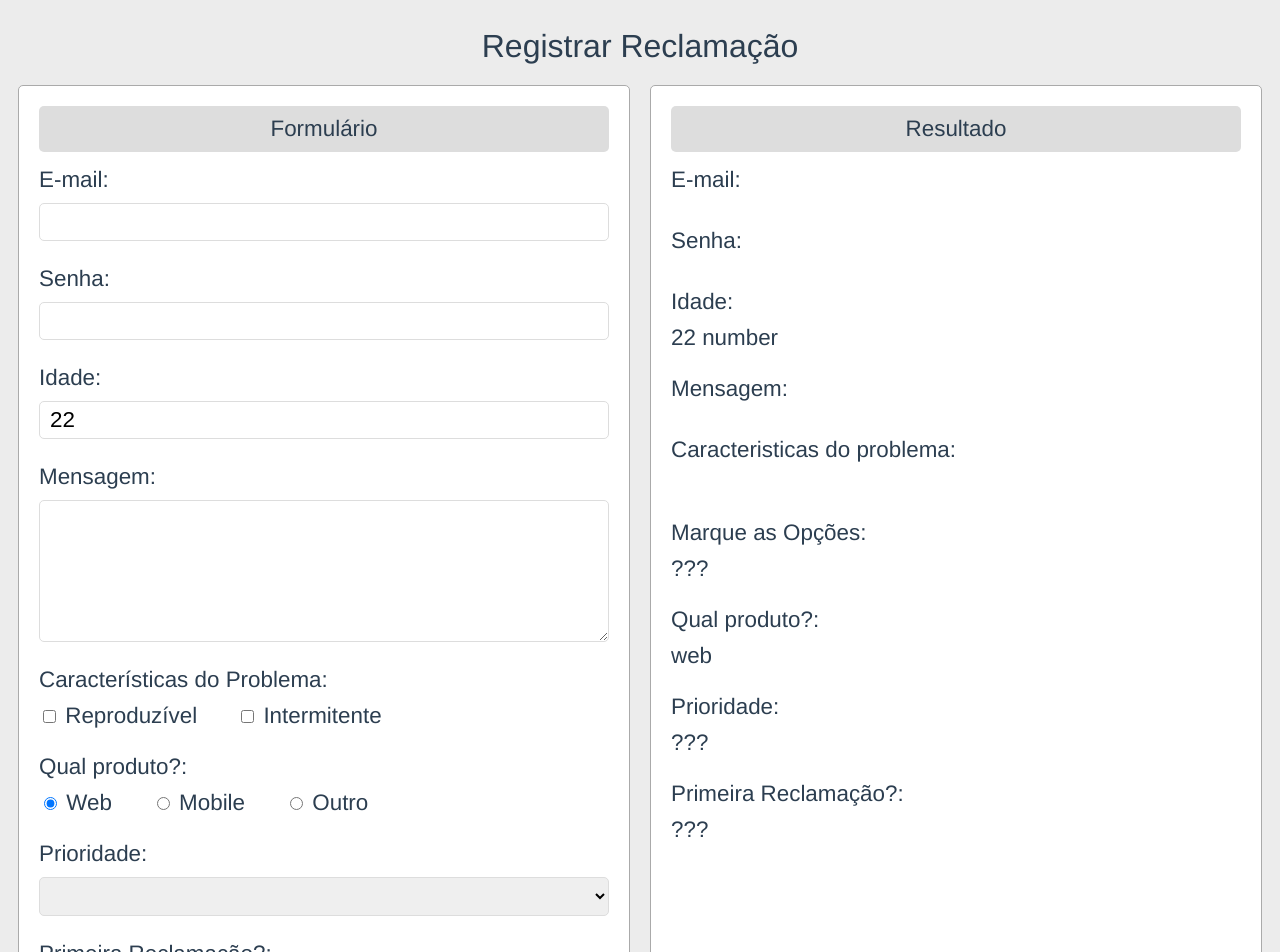
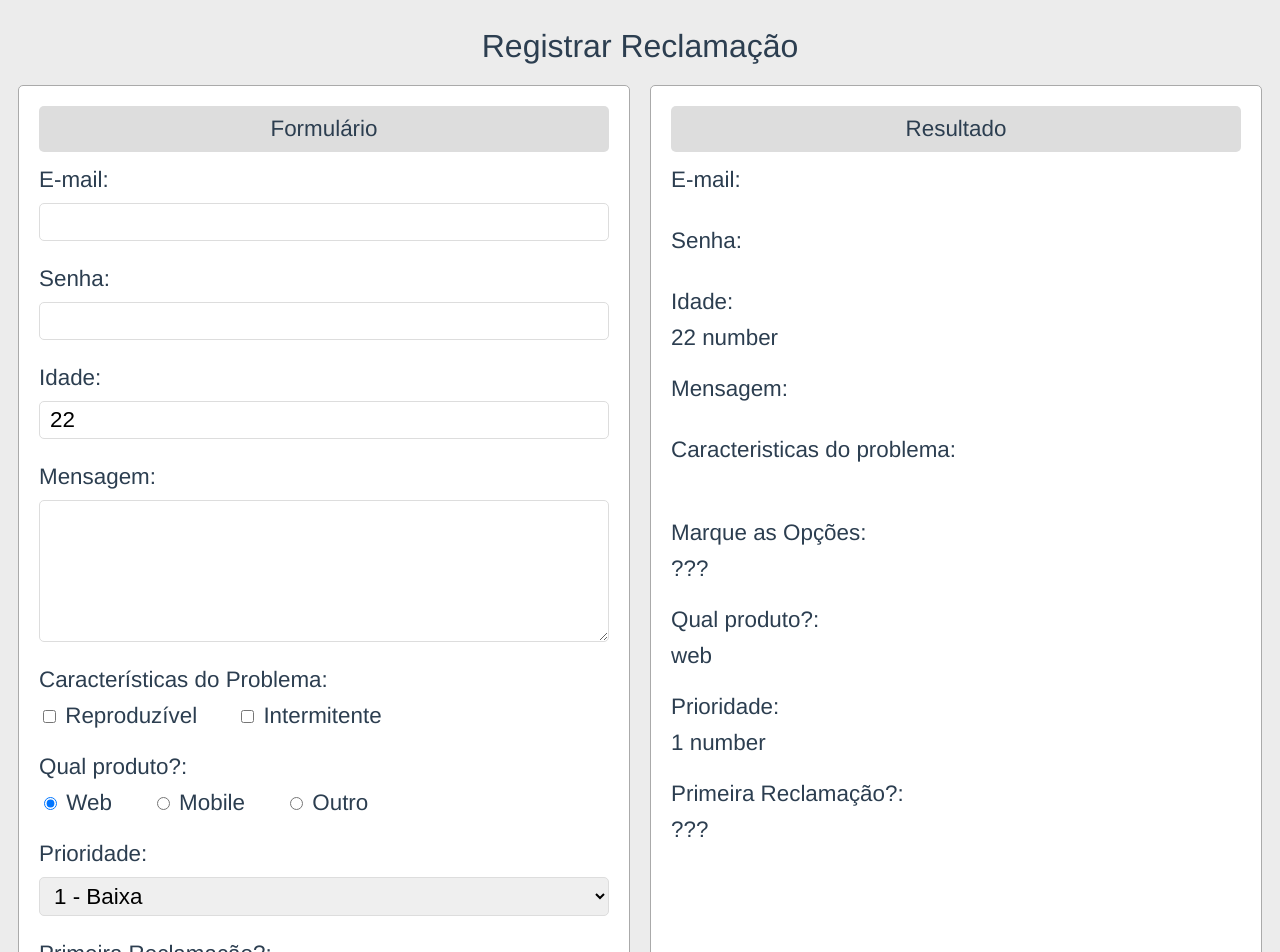
Before and after one commit to hugopedro/Vue, a Vue app in the folder formulario-exercicios/: page / in a window 1280 px wide. Shown: the top 952 px of the page. Built offline with nearby package versions, Linux system fonts and the light colour scheme.

Commit message:
170 Manipulando ComboBox com <select> e <option>

```diff
--- a/formulario-exercicios/src/App.vue
+++ b/formulario-exercicios/src/App.vue
@@ -28,9 +28,13 @@
 					<span><input type="radio" value="outro" v-model="produto"> Outro</span>
 				</Rotulo>
 				<Rotulo nome="Prioridade">
-					<select name="" id="">
-						<option></option>
-					</select>
+					<select v-model="prioridade">
+						<option v-for="prioridade in prioridades"
+						:value="prioridade.codigo"
+						:key="prioridade.codigo"
+						:selected="prioridade.codigo === 1">
+						{{ prioridade.codigo }} - {{ prioridade.nome }}</option>
+					</select> <!-- :selected="prioridade.codigo === 1"> é só pra deixar por padrao selecionado-->
 				</Rotulo>
 				<Rotulo nome="Primeira Reclamação?">
 					<Escolha />
@@ -66,7 +70,7 @@
 					<span>{{ produto }}</span>
 				</Rotulo>
 				<Rotulo nome="Prioridade">
-					<span>???</span>
+					<span>{{ prioridade }} {{ tipoPrioridade }}</span>
 				</Rotulo>
 				<Rotulo nome="Primeira Reclamação?">
 					<span>???</span>
@@ -86,13 +90,23 @@
 	computed: {
 		tipoIdade() { // converte o valor para numérico sem passar por string
 			return typeof this.usuario.idade
-		}
+		},
+		tipoPrioridade() { // converte o valor para numérico sem passar por string
+			return typeof this.prioridade
+		},
 	},
 	data() {
 		return {
 			mensagem : '',
 			caracteristicas: [],
 			produto: 'web',
+			prioridade: 1,
+			prioridades: [
+				//objetos
+				{ codigo: 1, nome: 'Baixa'},
+				{ codigo: 2, nome: 'Media'},
+				{ codigo: 3, nome: 'Alta'}
+			],
 			usuario: { // é bom por os dados aqui pra ficar claro, mas se nao por ainda funciona
 				email: '',
 				senha: '',
```
